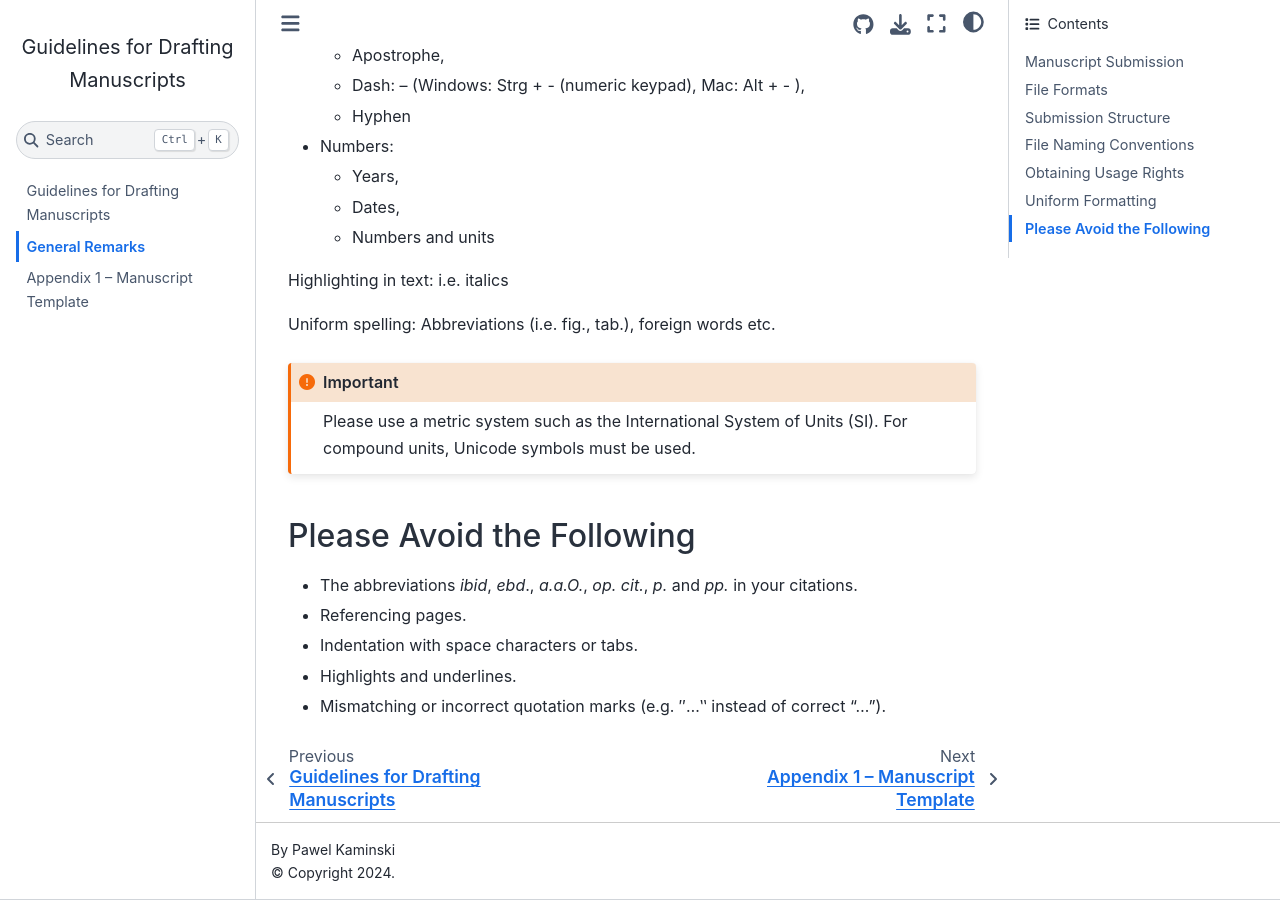
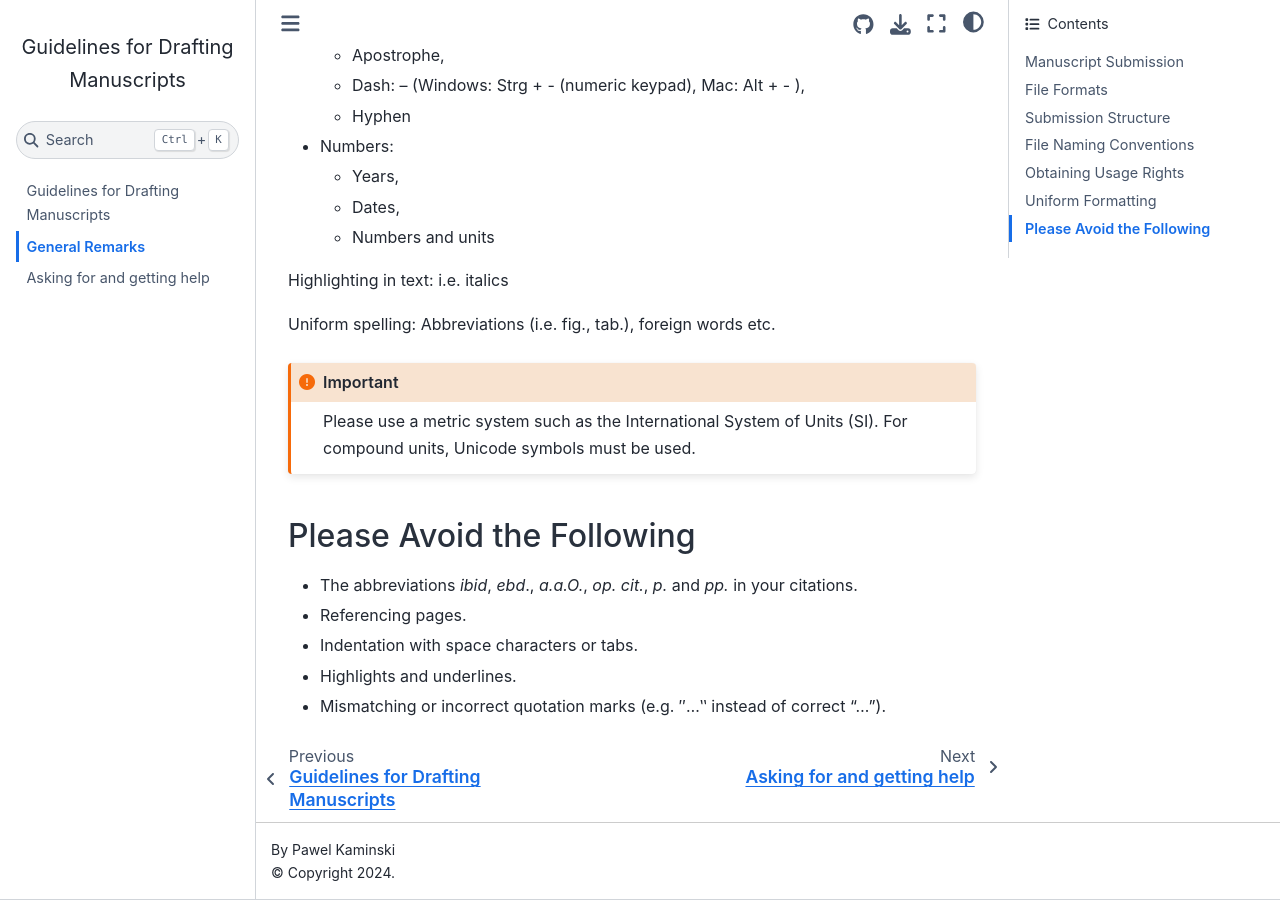
Before and after one commit to organization-for-attestation/guidelines-for-drafting-manuscripts, a Jupyter Book: the page built from 01_general.md, in a window 1280 px wide and 900 px high, scrolled down 5866 px. Built offline with Jupyter Book 1.0.4 settings and Sphinx 7.4.7 and the Sphinx Book theme 1.1.4, drawn with Linux system fonts in a browser that asks for light colours; pages that are not in the unit, such as notebooks, are missing from menus.

Commit message:
2024-06-07T09:06:42.287Z [TH6GX1QJ84564BS9] Perform action aws:s3:ObjectCreated:Put on 'guidelines-for-drafting-manuscripts/_toc.yml'

```diff
--- a/_toc.yml
+++ b/_toc.yml
@@ -6,4 +6,5 @@
   - file: 03_docx_advanced_elements
   - file: 04_interactivity_in_docx
   - file: 05_ipynb_guidelines
-  - file: 06_appendix_manuscript_template
+  - file: 06_help
+  - file: 07_appendix_manuscript_template
```
